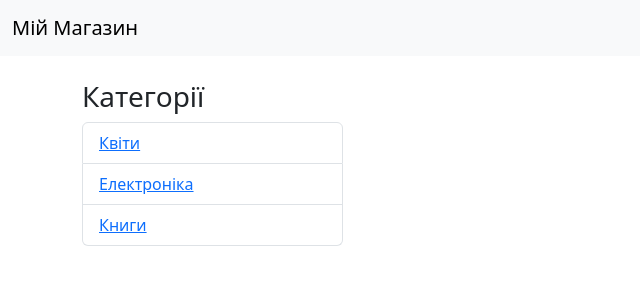
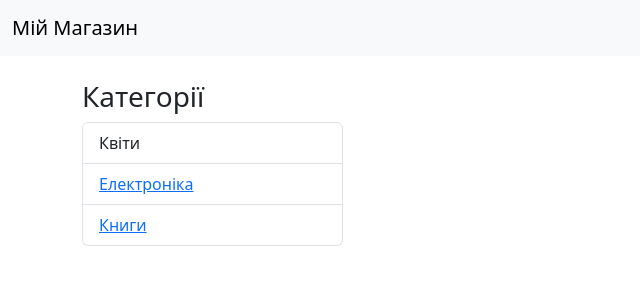
Before and after one commit to ValeriaBodrova/Hometasks_Frontend_Pro_Hillel, a plain HTML site: page Store_Site/index.html in a window 1280 px wide. Shown: the full height of the page, 0-640 px from the left. Drawn offline with nearby package versions, Linux system fonts and the light colour scheme.

Commit message:
Update index.html

```diff
--- a/Store_Site/index.html
+++ b/Store_Site/index.html
@@ -26,7 +26,7 @@
         <div class="col-md-3">
             <h3>Категорії</h3>
             <ul id="categories-list" class="list-group">
-                <li class="list-group-item" data-category="flowers"><a href="/flowers">Квіти</a></li>
+                <li class="list-group-item" data-category="flowers">Квіти</li>
                 <li class="list-group-item"><a href="/electronics">Електроніка</a></li>
                 <li class="list-group-item"><a href="/books">Книги</a></li>
             </ul>
```
